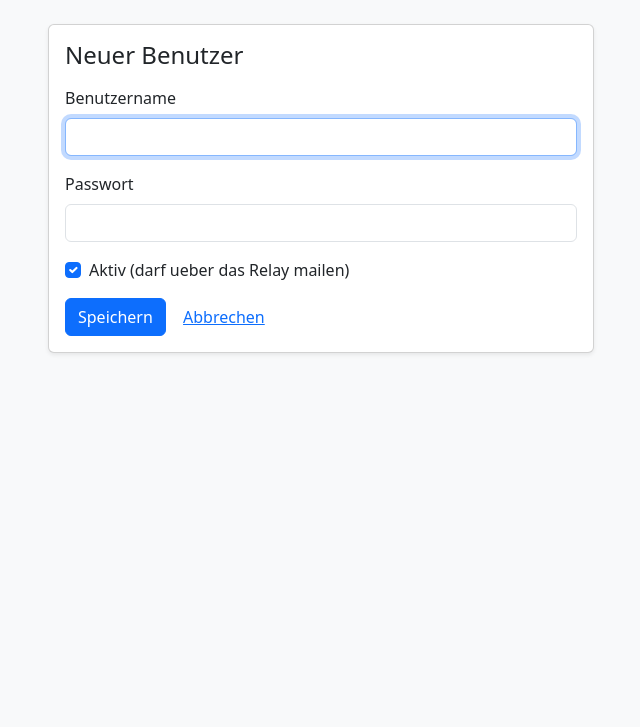
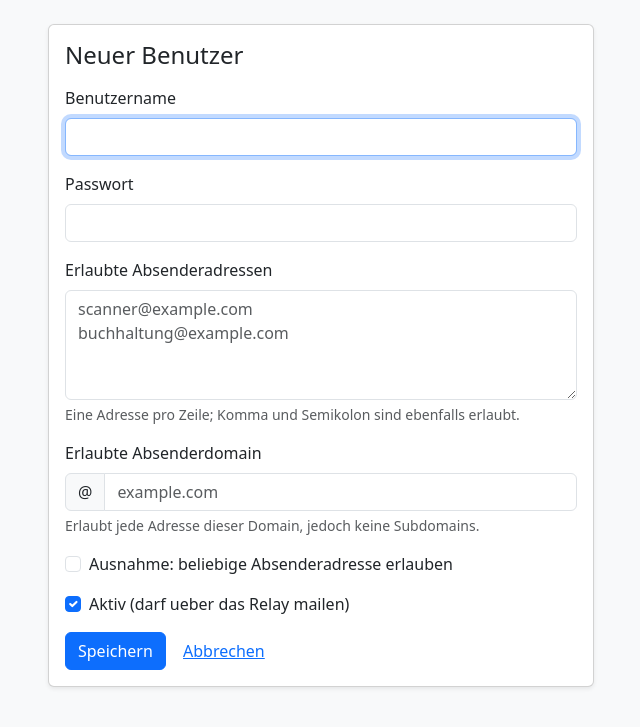
Before and after one commit to rganter/Hermes-reloaded, a Flask app: page /users/new in a window 1280 px wide. Shown: the part 56-783 px from the top of the page, without its empty margins (319-959 px from the left). Run offline with Flask 3, Linux system fonts and the light colour scheme; the visitor is signed in with stand-in values (Sample User, id 1); parts of the project's set-up code (start-up, migrations or seed data) failed here and were passed over.

Commit message:
Add configurable envelope sender permissions per SMTP user

```diff
--- a/mysql/init.sql
+++ b/mysql/init.sql
@@ -3,8 +3,19 @@ CREATE TABLE IF NOT EXISTS users (
   username VARCHAR(190) NOT NULL UNIQUE,
   password VARCHAR(255) NOT NULL,   -- SHA512-CRYPT Hash (kompatibel zu Dovecot)
   active TINYINT(1) NOT NULL DEFAULT 1,
+  allowed_sender_domain VARCHAR(255) NULL,
+  allow_any_sender TINYINT(1) NOT NULL DEFAULT 0,
   created_at DATETIME DEFAULT CURRENT_TIMESTAMP,
   updated_at DATETIME DEFAULT CURRENT_TIMESTAMP ON UPDATE CURRENT_TIMESTAMP
+);
+
+CREATE TABLE IF NOT EXISTS user_sender_addresses (
+  id INT AUTO_INCREMENT PRIMARY KEY,
+  user_id INT NOT NULL,
+  sender_address VARCHAR(320) NOT NULL,
+  UNIQUE KEY uq_user_sender_address (user_id, sender_address),
+  CONSTRAINT fk_sender_address_user
+    FOREIGN KEY (user_id) REFERENCES users(id) ON DELETE CASCADE
 );
 
 -- Einzelne Konfigurationszeile (Singleton, id = 1) fuer den vorgelagerten
--- a/webgui/app.py
+++ b/webgui/app.py
@@ -48,6 +48,7 @@ LOGO_MIMETYPES = {
     ".webp": "image/webp",
 }
 CLIENT_ACCESS_FILE = os.path.join(SHARED_DIR, "client_access")
+SENDER_LOGIN_MAP_FILE = os.path.join(SHARED_DIR, "sender_login_maps")
 LOGIN_FAILURE_PATTERN = re.compile(
     r"\[(?P<ip>[^\]]+)\]: SASL .*authentication failed", re.IGNORECASE
 )
@@ -85,12 +86,36 @@ class SmtpUser(db.Model):
     username = db.Column(db.String(190), unique=True, nullable=False)
     password = db.Column(db.String(255), nullable=False)  # SHA512-CRYPT Hash
     active = db.Column(db.Boolean, default=True, nullable=False)
+    allowed_sender_domain = db.Column(db.String(255), nullable=True)
+    allow_any_sender = db.Column(db.Boolean, default=False, nullable=False)
     created_at = db.Column(db.DateTime, default=datetime.utcnow)
     updated_at = db.Column(db.DateTime, default=datetime.utcnow, onupdate=datetime.utcnow)
+    sender_addresses = db.relationship(
+        "UserSenderAddress",
+        back_populates="user",
+        cascade="all, delete-orphan",
+        order_by="UserSenderAddress.sender_address",
+    )
 
     def set_password(self, plain_password: str):
         # Erzeugt einen Hash im Dovecot-kompatiblen SHA512-CRYPT-Format
         self.password = sha512_crypt.hash(plain_password)
+
+
+class UserSenderAddress(db.Model):
+    __tablename__ = "user_sender_addresses"
+    __table_args__ = (
+        db.UniqueConstraint("user_id", "sender_address", name="uq_user_sender_address"),
+    )
+
+    id = db.Column(db.Integer, primary_key=True)
+    user_id = db.Column(
+        db.Integer,
+        db.ForeignKey("users.id", ondelete="CASCADE"),
+        nullable=False,
+    )
+    sender_address = db.Column(db.String(320), nullable=False)
+    user = db.relationship("SmtpUser", back_populates="sender_addresses")
 
 
 class Settings(db.Model):
@@ -226,6 +251,55 @@ def users_list():
     return render_template("users.html", users=users)
 
 
+USERNAME_PATTERN = re.compile(r"^[A-Za-z0-9._@+-]+$")
+EMAIL_PATTERN = re.compile(
+    r"^[A-Za-z0-9.!#$%&'*+/=?^_`{|}~-]+@"
+    r"[A-Za-z0-9](?:[A-Za-z0-9-]{0,61}[A-Za-z0-9])?"
+    r"(?:\.[A-Za-z0-9](?:[A-Za-z0-9-]{0,61}[A-Za-z0-9])?)+$"
+)
+DOMAIN_PATTERN = re.compile(
+    r"^[A-Za-z0-9](?:[A-Za-z0-9-]{0,61}[A-Za-z0-9])?"
+    r"(?:\.[A-Za-z0-9](?:[A-Za-z0-9-]{0,61}[A-Za-z0-9])?)+$"
+)
+
+
+def parse_sender_rules():
+    """Validate and normalize the sender restrictions from the user form."""
+    raw_addresses = request.form.get("sender_addresses", "")
+    addresses = []
+    for value in re.split(r"[\r\n,;]+", raw_addresses):
+        address = value.strip().lower()
+        if address and address not in addresses:
+            addresses.append(address)
+
+    invalid_addresses = [address for address in addresses if not EMAIL_PATTERN.fullmatch(address)]
+    domain = request.form.get("allowed_sender_domain", "").strip().lower()
+    if domain.startswith("@"):
+        domain = domain[1:]
+    allow_any = bool(request.form.get("allow_any_sender"))
+
+    if invalid_addresses:
+        return None, None, None, (
+            "Ungueltige Absenderadresse(n): " + ", ".join(invalid_addresses)
+        )
+    if domain and not DOMAIN_PATTERN.fullmatch(domain):
+        return None, None, None, "Die erlaubte Absenderdomain ist ungueltig."
+    if not allow_any and not addresses and not domain:
+        return None, None, None, (
+            "Mindestens eine Absenderadresse, eine Domain oder die Ausnahme "
+            "fuer beliebige Absender ist erforderlich."
+        )
+    return addresses, domain or None, allow_any, None
+
+
+def apply_sender_rules(user, addresses, domain, allow_any):
+    user.allowed_sender_domain = domain
+    user.allow_any_sender = allow_any
+    user.sender_addresses = [
+        UserSenderAddress(sender_address=address) for address in addresses
+    ]
+
+
 @app.route("/users/new", methods=["GET", "POST"])
 @login_required
 def user_new():
@@ -233,9 +307,18 @@ def user_new():
         username = request.form.get("username", "").strip()
         password = request.form.get("password", "")
         active = bool(request.form.get("active"))
+        addresses, domain, allow_any, sender_error = parse_sender_rules()
 
         if not username or not password:
             flash("Benutzername und Passwort sind Pflichtfelder.", "danger")
+            return render_template("user_form.html", user=None)
+
+        if not USERNAME_PATTERN.fullmatch(username):
+            flash("Der Benutzername enthaelt unzulaessige Zeichen.", "danger")
+            return render_template("user_form.html", user=None)
+
+        if sender_error:
+            flash(sender_error, "danger")
             return render_template("user_form.html", user=None)
 
         if SmtpUser.query.filter_by(username=username).first():
@@ -244,8 +327,10 @@ def user_new():
 
         user = SmtpUser(username=username, active=active)
         user.set_password(password)
+        apply_sender_rules(user, addresses, domain, allow_any)
         db.session.add(user)
         db.session.commit()
+        write_sender_login_map()
         flash(f"Benutzer '{username}' wurde angelegt.", "success")
         return redirect(url_for("users_list"))
 
@@ -259,10 +344,17 @@ def user_edit(user_id):
 
     if request.method == "POST":
         password = request.form.get("password", "")
+        addresses, domain, allow_any, sender_error = parse_sender_rules()
+        if sender_error:
+            flash(sender_error, "danger")
+            return render_template("user_form.html", user=user)
+
         user.active = bool(request.form.get("active"))
         if password:
             user.set_password(password)
+        apply_sender_rules(user, addresses, domain, allow_any)
         db.session.commit()
+        write_sender_login_map()
         flash(f"Benutzer '{user.username}' wurde aktualisiert.", "success")
         return redirect(url_for("users_list"))
 
@@ -275,6 +367,7 @@ def user_delete(user_id):
     user = SmtpUser.query.get_or_404(user_id)
     db.session.delete(user)
     db.session.commit()
+    write_sender_login_map()
     flash(f"Benutzer '{user.username}' wurde geloescht.", "success")
     return redirect(url_for("users_list"))
 
@@ -346,6 +439,41 @@ def write_client_access_map():
         for block in active_blocks:
             access_map.write(f"{block.ip_address} REJECT\n")
     os.replace(temporary, CLIENT_ACCESS_FILE)
+
+
+def write_sender_login_map():
+    """Write Postfix regexp ownership rules for authenticated envelope senders."""
+    os.makedirs(SHARED_DIR, exist_ok=True)
+    users = SmtpUser.query.filter_by(active=True).order_by(SmtpUser.username).all()
+    any_owners = {user.username for user in users if user.allow_any_sender}
+    domain_owners = {}
+    address_owners = {}
+
+    for user in users:
+        if user.allowed_sender_domain:
+            domain_owners.setdefault(user.allowed_sender_domain.lower(), set()).add(user.username)
+        for sender in user.sender_addresses:
+            address_owners.setdefault(sender.sender_address.lower(), set()).add(user.username)
+
+    lines = []
+    for address, owners in sorted(address_owners.items()):
+        address_domain = address.rsplit("@", 1)[1]
+        all_owners = owners | domain_owners.get(address_domain, set()) | any_owners
+        pattern = re.escape(address)
+        lines.append(f"/^{pattern}$/i {','.join(sorted(all_owners))}\n")
+
+    for domain, owners in sorted(domain_owners.items()):
+        all_owners = owners | any_owners
+        pattern = re.escape(domain)
+        lines.append(f"/^[^@]+@{pattern}$/i {','.join(sorted(all_owners))}\n")
+
+    if any_owners:
+        lines.append(f"/^.+$/ {','.join(sorted(any_owners))}\n")
+
+    temporary = f"{SENDER_LOGIN_MAP_FILE}.tmp"
+    with open(temporary, "w") as sender_map:
+        sender_map.writelines(lines)
+    os.replace(temporary, SENDER_LOGIN_MAP_FILE)
 
 
 def expire_login_blocks():
@@ -615,10 +743,25 @@ def wait_for_database(max_retries=30, delay=2):
             )
             time.sleep(delay)
 
+
+def ensure_sender_rule_columns():
+    """Add sender-rule columns when a database was initialized by an older image."""
+    statements = (
+        "ALTER TABLE users ADD COLUMN IF NOT EXISTS "
+        "allowed_sender_domain VARCHAR(255) NULL",
+        "ALTER TABLE users ADD COLUMN IF NOT EXISTS "
+        "allow_any_sender TINYINT(1) NOT NULL DEFAULT 0",
+    )
+    with db.engine.begin() as connection:
+        for statement in statements:
+            connection.execute(text(statement))
+
+
 with app.app_context():
     wait_for_database()
     app.logger.info("Initialisiere Datenbankschema.")
     db.create_all()
+    ensure_sender_rule_columns()
     # Beim Start sicherstellen, dass Postfix eine aktuelle Konfiguration
     # vorfindet - auch wenn seit dem letzten GUI-Save nichts geaendert wurde
     # (z.B. nach einem "docker compose down/up" mit frischem Postfix-Volume).
@@ -628,6 +771,7 @@ with app.app_context():
         if _settings.smarthost:
             write_postfix_config(_settings)
         write_client_access_map()
+        write_sender_login_map()
     except Exception as exc:  # pragma: no cover
         app.logger.warning("Konnte Smarthost-Konfiguration nicht schreiben: %s", exc)
 
--- a/webgui/templates/user_form.html
+++ b/webgui/templates/user_form.html
@@ -22,6 +22,30 @@
             </label>
             <input type="password" name="password" class="form-control" {% if not user %}required{% endif %}>
           </div>
+          <div class="mb-3">
+            <label class="form-label" for="sender_addresses">Erlaubte Absenderadressen</label>
+            <textarea name="sender_addresses" id="sender_addresses" class="form-control"
+                      rows="4" placeholder="scanner@example.com&#10;buchhaltung@example.com">{% if user %}{{ user.sender_addresses | map(attribute='sender_address') | join('\n') }}{% else %}{{ request.form.get('sender_addresses', '') }}{% endif %}</textarea>
+            <div class="form-text">Eine Adresse pro Zeile; Komma und Semikolon sind ebenfalls erlaubt.</div>
+          </div>
+          <div class="mb-3">
+            <label class="form-label" for="allowed_sender_domain">Erlaubte Absenderdomain</label>
+            <div class="input-group">
+              <span class="input-group-text">@</span>
+              <input type="text" name="allowed_sender_domain" id="allowed_sender_domain"
+                     class="form-control" placeholder="example.com"
+                     value="{{ user.allowed_sender_domain if user else request.form.get('allowed_sender_domain', '') }}">
+            </div>
+            <div class="form-text">Erlaubt jede Adresse dieser Domain, jedoch keine Subdomains.</div>
+          </div>
+          <div class="form-check mb-3">
+            <input type="checkbox" name="allow_any_sender" class="form-check-input"
+                   id="allow_any_sender"
+                   {% if (user and user.allow_any_sender) or (not user and request.form.get('allow_any_sender')) %}checked{% endif %}>
+            <label class="form-check-label" for="allow_any_sender">
+              Ausnahme: beliebige Absenderadresse erlauben
+            </label>
+          </div>
           <div class="form-check mb-3">
             <input type="checkbox" name="active" class="form-check-input" id="active"
                    {% if not user or user.active %}checked{% endif %}>
```
Also changed, not shown: webgui/templates/users.html (+14 -1 lines), CHANGELOG.md, README.md, 3 other files.
